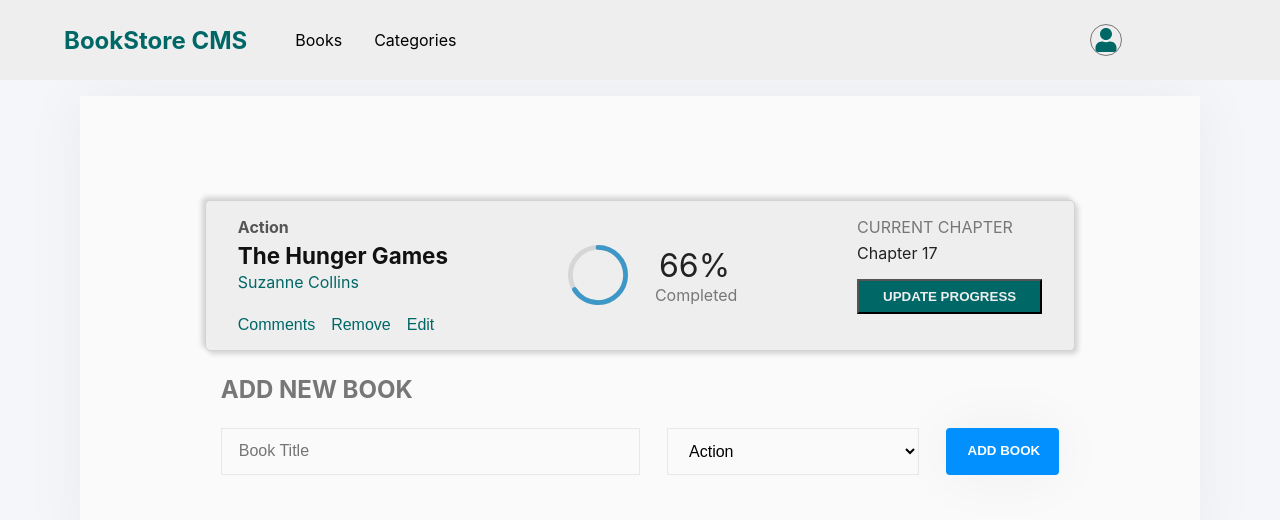
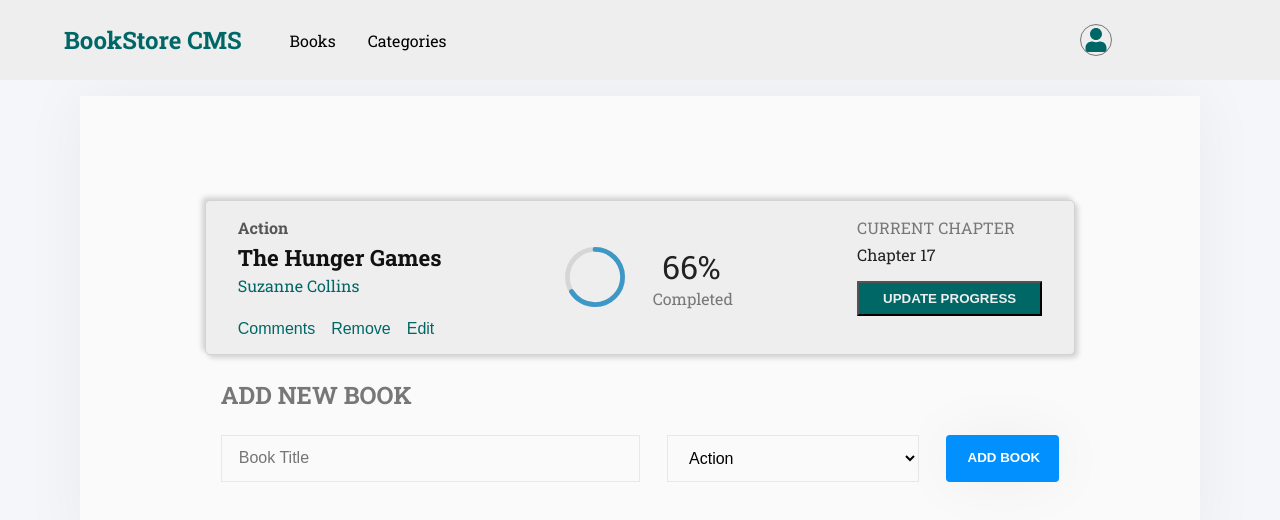
Before and after one commit to mengiefen/book-store-react-redux, a React (Create React App) app: page / in a window 1280 px wide. Shown: the top 520 px of the page. Built offline with nearby package versions, Linux system fonts and the light colour scheme.

Commit message:
update style files

```diff
--- a/src/App.css
+++ b/src/App.css
@@ -6,6 +6,7 @@
   height: 78%;
   margin: 12vh auto 1rem auto;
   padding: 1rem;
+  position: relative;
 }
 
 .App-logo {
--- a/src/index.css
+++ b/src/index.css
@@ -1,3 +1,5 @@
+@import url("https://fonts.googleapis.com/css2?family=Montserrat:ital,wght@0,100;0,200;0,300;0,400;0,500;0,600;0,700;0,800;0,900;1,100;1,200;1,300;1,400;1,500;1,600;1,700;1,800;1,900&family=Roboto+Slab:wght@100;200;300;400;500;600;700;800;900&display=swap");
+
 *,
 html {
   margin: 0;
@@ -7,17 +9,11 @@
 
 body {
   margin: 0;
-  font-family: -apple-system, BlinkMacSystemFont, 'Segoe UI', 'Roboto', 'Oxygen',
-    'Ubuntu', 'Cantarell', 'Fira Sans', 'Droid Sans', 'Helvetica Neue',
-    sans-serif;
+  font-family: "Montserrat", sans-serif;
+  font-family: "Roboto Slab", serif;
   -webkit-font-smoothing: antialiased;
   -moz-osx-font-smoothing: grayscale;
   width: 100vw;
   height: 100vh;
   background-color: #f5f6fa;
 }
-
-code {
-  font-family: source-code-pro, Menlo, Monaco, Consolas, 'Courier New',
-    monospace;
-}
```
